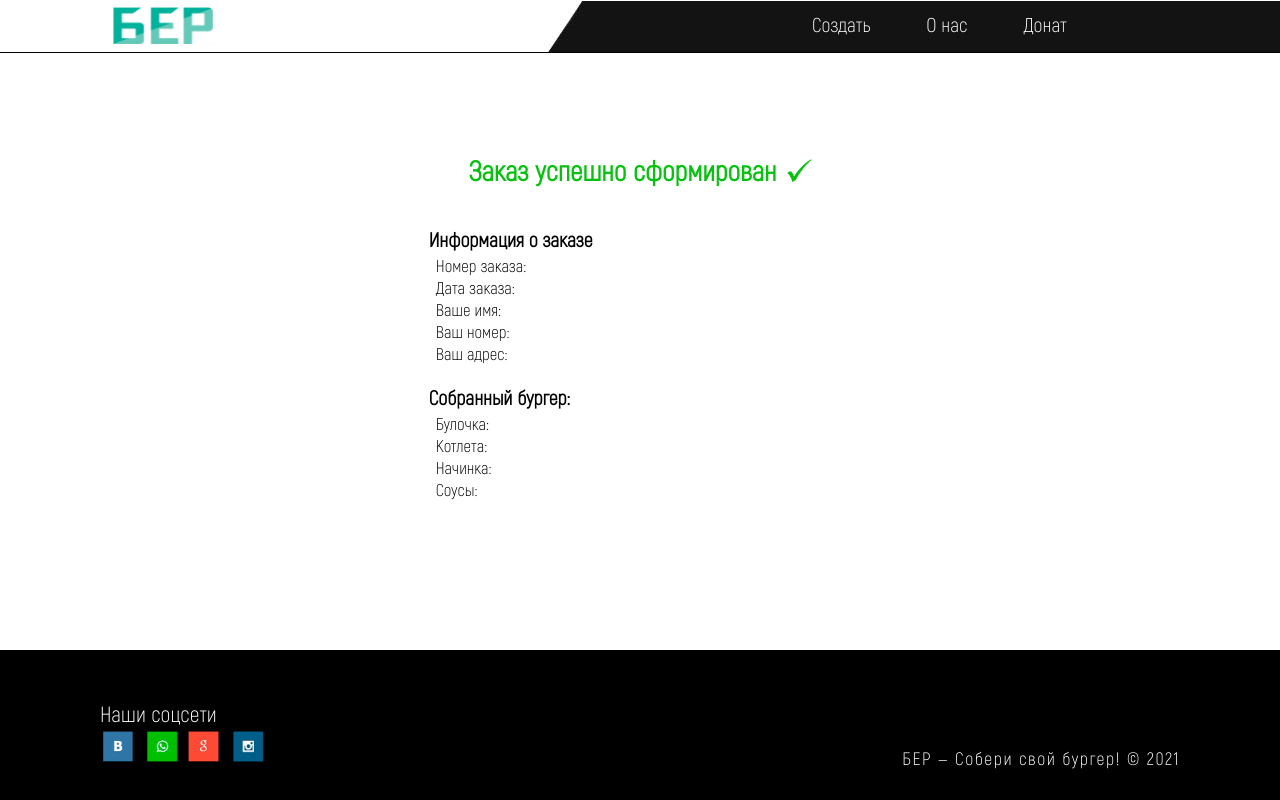
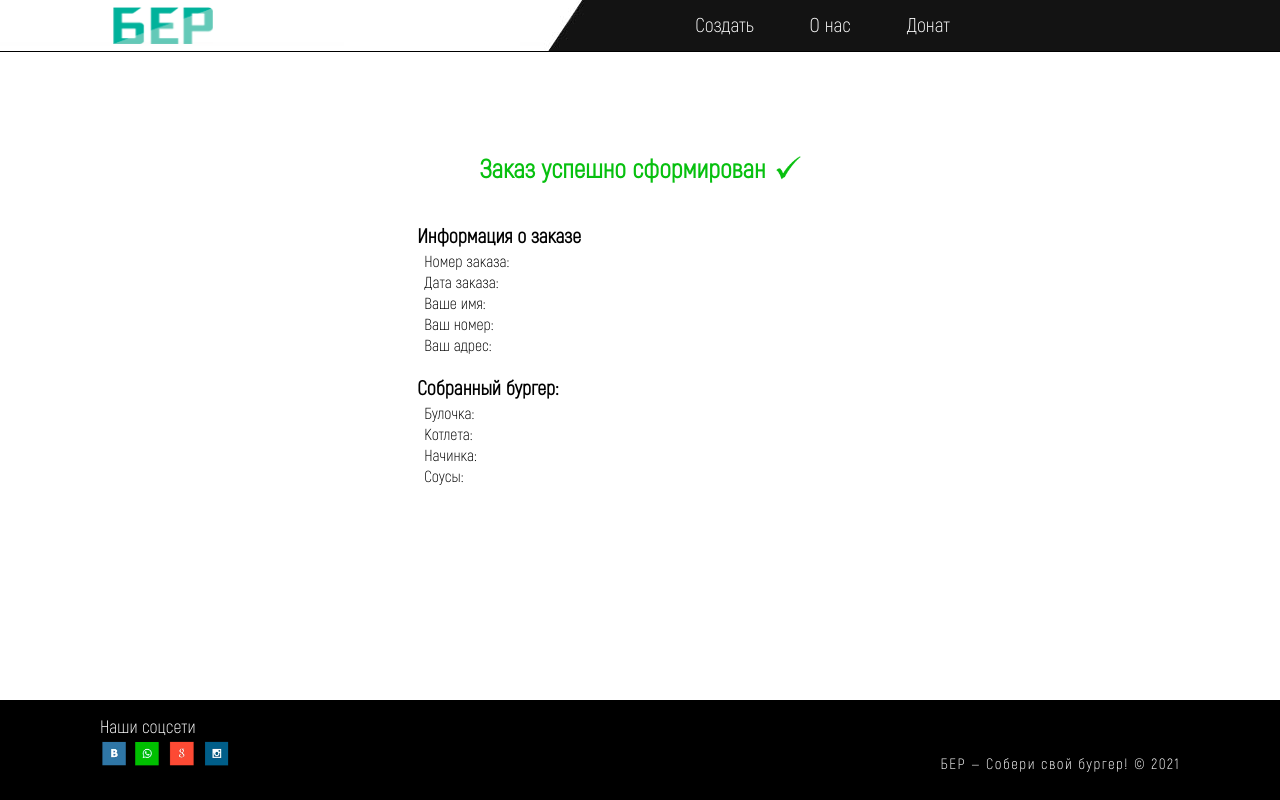
Before and after one commit to Sa1nt-Vlad/pyramid_based_ber2, a Python web app: template pyramid_based_ber/templates/order_info.jinja2 in a window 1280 px wide. Run offline with Jinja, Linux system fonts and the light colour scheme; the template is opened without the code that fills it, so the values that code supplies are empty.

Commit message:
Изменены стили шапки, футера

```diff
--- a/pyramid_based_ber/static/css/index.css
+++ b/pyramid_based_ber/static/css/index.css
@@ -10,17 +10,19 @@ body {
 	width: 100%;
 	display: flex;
 	flex-direction: column;
+	position: relative;
 }
 
 header {
-	min-height: 52px;
+	height: 52px;
 	border-bottom: 1px solid black;
+	background: url("../img/black_line.jpg") center no-repeat;
+	background-size: cover;
 }
 
 header .wrapper {
 	min-height: 52px;
 	padding-left: 113px;
-	background: url("../img/black_line.jpg") center no-repeat;
 }
 
 header .wrapper ul {
@@ -120,7 +122,7 @@ footer .copyright {
 	}
 }
 
-@media screen and (max-width: 1200px) {
+@media screen and (max-width: 1280px) {
 	header .wrapper li:first-child {
 		margin-right: 41%;
 	}
@@ -157,3 +159,36 @@ footer .copyright {
 		background: url("../img/black_line.jpg") center no-repeat;
 	}
 }
+
+@media screen and (max-height: 900px) {
+	footer {
+		width: 100%;
+		height: 100px;
+		padding: 15px 100px 50px 100px;
+	}
+
+	footer .social-media p {
+		font-size: 18px;
+	}
+
+	footer .icon {
+		width: 30px;
+		height: 30px;
+	}
+
+	footer .ws {
+		background-position: -33px 0px;
+	}
+
+	footer .gl {
+		background-position: -64px 0px;
+	}
+
+	footer .is {
+		background-position: -95px 0px;
+	}
+
+	footer .copyright {
+		font-size: 15px;
+	}
+}
--- a/pyramid_based_ber/static/css/order_info.css
+++ b/pyramid_based_ber/static/css/order_info.css
@@ -11,9 +11,13 @@
 	margin-bottom: 40px;
 }
 
-.order-info .top img {
+.order-info .top .mark {
 	align-self: center;
 	margin-left: 10px;
+}
+
+.order-info .top .cancelmark {
+	margin-top: 7px;
 }
 
 .order-info .top h1 {
@@ -58,16 +62,19 @@
 	}
 }
 
-@media screen and (max-width: 1350px) {
+@media screen and (max-width: 1500px) {
 	.order-info .bottom {
-		font-size: 17px;
+		font-size: 16px;
 	}
 	.order-info .top h1 {
-		font-size: 28px;
+		font-size: 26px;
 	}
 	.order-info table,
 	.order-info .bottom h3 {
-		width: 55%;
+		width: 58%;
+	}
+	.order-info .top .cancelmark {
+		margin-top: 4px;
 	}
 }
 
--- a/pyramid_based_ber/templates/order_info.jinja2
+++ b/pyramid_based_ber/templates/order_info.jinja2
@@ -5,8 +5,13 @@
 {% block content %}
     <div class="order-info">
         <div class="top">
+            {% if not order_info.order_id == "Заказ не оформлен!" %}
             <h1>Заказ успешно сформирован</h1>
-            <img src="../static/img/checkmark.png" width="25px" height="25px">
+            <img class="mark checkmark" src="../static/img/checkmark.png" width="25px" height="25px">
+            {% else %}
+            <h1 style="color: red;">Заказ не сформирован</h1>
+            <img class="mark cancelmark" src="../static/img/cancelmark.png" width="25px" height="25px">
+            {% endif %}
         </div>
         <div class="bottom">
         <h3>Информация о заказе</h3>
--- a/pyramid_based_ber/templates/order_list.jinja2
+++ b/pyramid_based_ber/templates/order_list.jinja2
@@ -22,7 +22,7 @@
         <td>{{ order_info.name }}</td>
         <td>{{ order_info.phone }}</td>
         <td>{{ order_info.address }}</td>
-        <td><a href="/burgers"> {{ order_info.burger }} </a></td>
+        <td><a href="/burgers" target="_blank"> {{ order_info.burger }} </a></td>
         {% if order_info.done == 0 %}
         <td>
           <form action="done" method="UPDATE">
```
Also changed, not shown: pyramid_based_ber/static/css/main.css (+30 -4 lines), pyramid_based_ber/static/img/banner.jpg (added), pyramid_based_ber/static/img/cancelmark.png (added).
